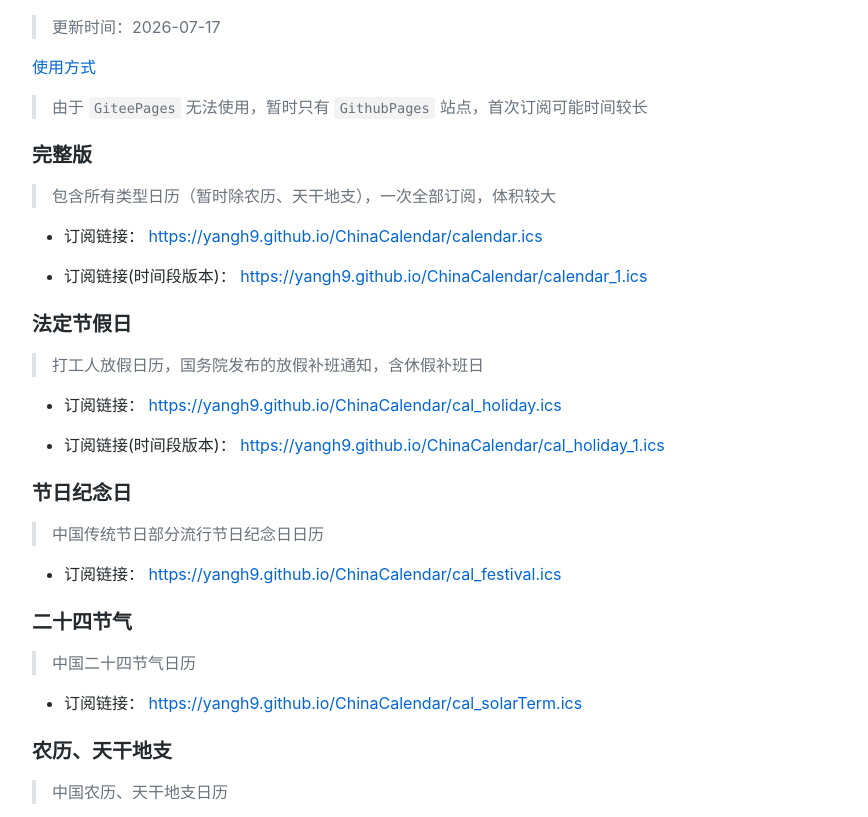
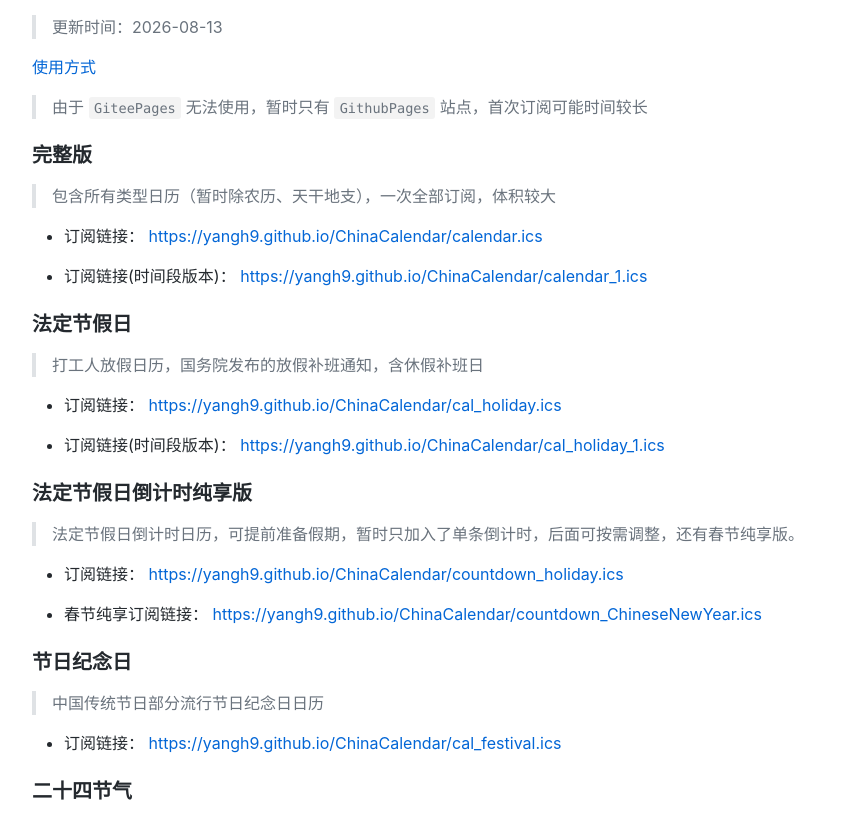
Before and after one commit to YangH9/ChinaCalendar, a plain HTML site: page index.html in a window 1280 px wide. Shown: the part 1080-1897 px from the top of the page, without its empty margins (118-986 px from the left). Drawn offline with Linux system fonts and the light colour scheme.

Commit message:
[update]submodule-store-ChinaCalendar

```diff
--- a/index.html
+++ b/index.html
@@ -45,7 +45,7 @@
       <blockquote>
         <p>
           <!-- [update time start] -->
-          更新时间：2026-07-17
+          更新时间：2026-08-13
           <!-- [update time end] -->
         </p>
       </blockquote>
@@ -89,6 +89,22 @@
         <li>
           订阅链接(时间段版本)：
           <a href="https://yangh9.github.io/ChinaCalendar/cal_holiday_1.ics">https://yangh9.github.io/ChinaCalendar/cal_holiday_1.ics</a>
+        </li>
+      </ul>
+      <h3 id="法定节假日倒计时纯享版">法定节假日倒计时纯享版</h3>
+      <blockquote>
+        <p>法定节假日倒计时日历，可提前准备假期，暂时只加入了单条倒计时，后面可按需调整，还有春节纯享版。</p>
+      </blockquote>
+      <ul>
+        <li>
+          订阅链接：
+          <a href="https://yangh9.github.io/ChinaCalendar/countdown_holiday.ics">https://yangh9.github.io/ChinaCalendar/countdown_holiday.ics</a>
+        </li>
+      </ul>
+      <ul>
+        <li>
+          春节纯享订阅链接：
+          <a href="https://yangh9.github.io/ChinaCalendar/countdown_ChineseNewYear.ics">https://yangh9.github.io/ChinaCalendar/countdown_ChineseNewYear.ics</a>
         </li>
       </ul>
       <h3 id="节日纪念日">节日纪念日</h3>
```
Also changed, not shown: README.md, 10 other files.
